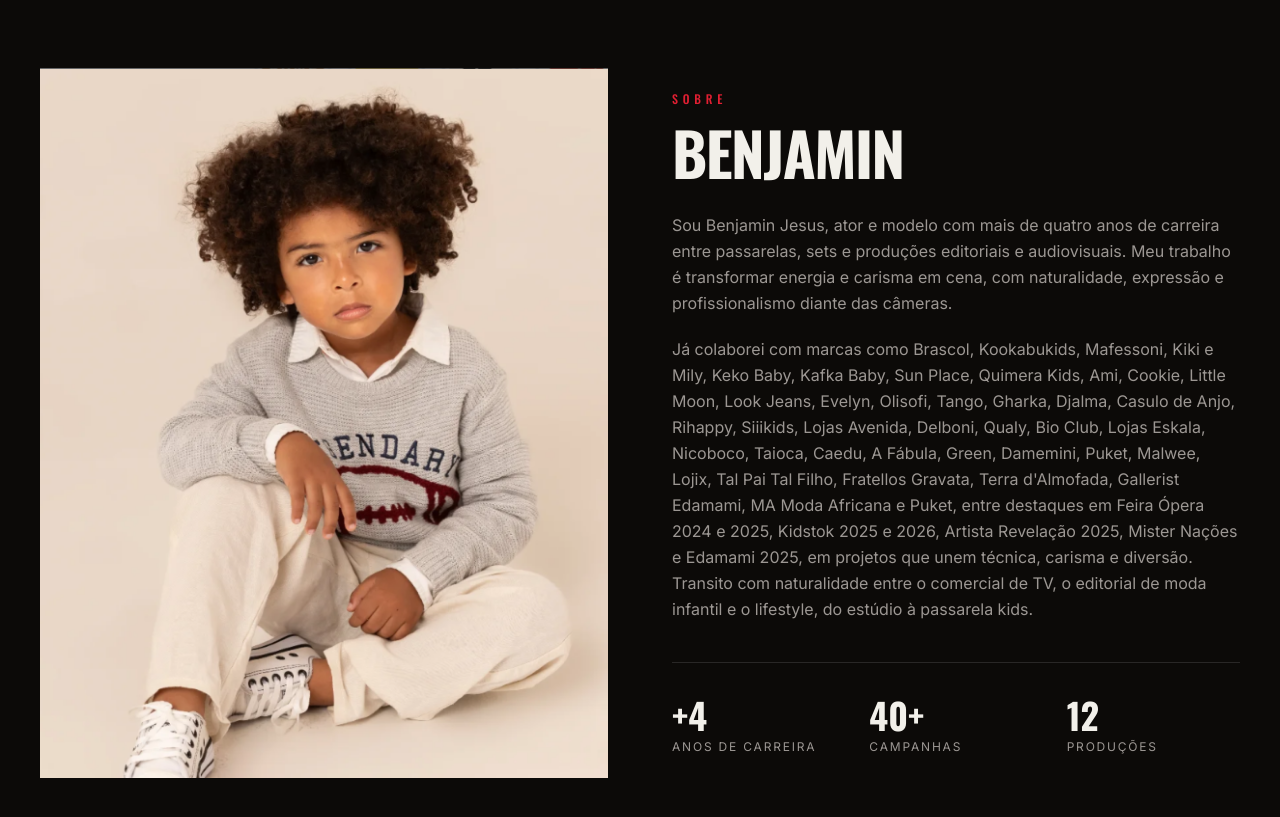
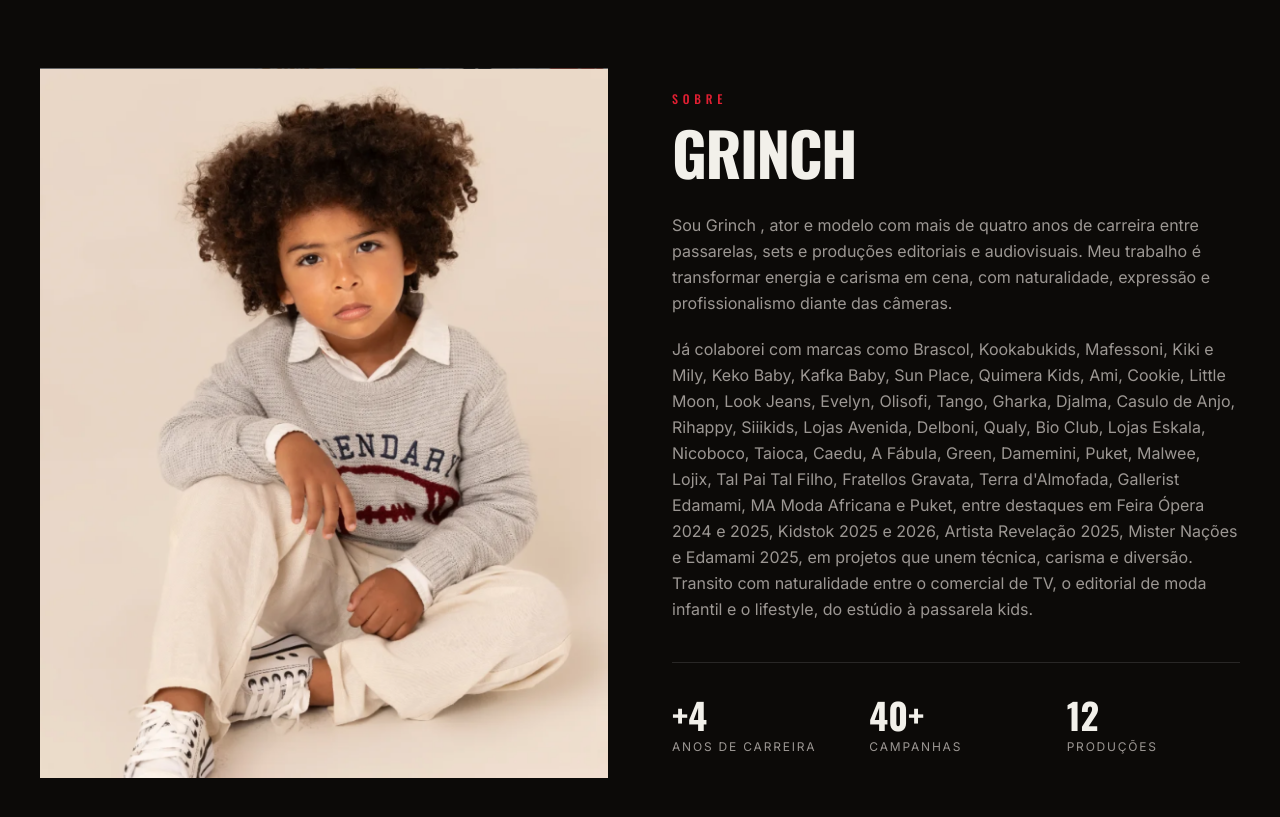
Before and after one commit to SiteBenjaminJesus/modeloportfolio, a Next.js app: page / in a window 1280 px wide. Shown: the part 860-1677 px from the top of the page. Built offline with nearby package versions, Linux system fonts and the light colour scheme.

Commit message:
Update 'Benjamin' to 'Grinch' in about.tsx

```diff
--- a/components/about.tsx
+++ b/components/about.tsx
@@ -7,7 +7,7 @@ export function About() {
         <div className="relative aspect-[4/5] overflow-hidden">
           <Image
             src="/images/about.png"
-            alt="Benjamin"
+            alt="Grinch"
             fill
             sizes="(max-width: 1024px) 100vw, 50vw"
             className="object-cover"
@@ -19,11 +19,11 @@ export function About() {
             Sobre
           </p>
           <h2 className="font-display text-4xl font-bold uppercase leading-[0.95] tracking-tight text-balance lg:text-6xl">
-            Benjamin
+            Grinch
           </h2>
           <div className="mt-8 space-y-5 leading-relaxed text-muted-foreground">
             <p>
-              Sou Benjamin Jesus, ator e modelo com mais de quatro anos de carreira entre
+              Sou Grinch , ator e modelo com mais de quatro anos de carreira entre
               passarelas, sets e produções editoriais e audiovisuais.  Meu trabalho é transformar energia e carisma em cena, com naturalidade, expressão e profissionalismo diante das câmeras.
             </p>
             <p>
```
